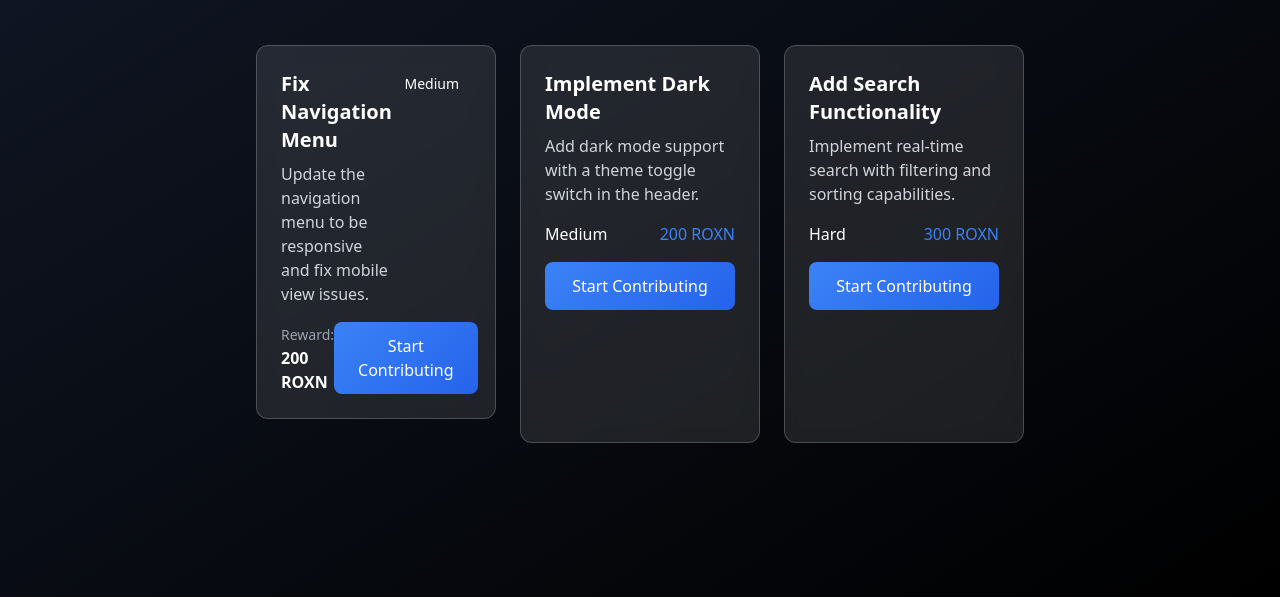
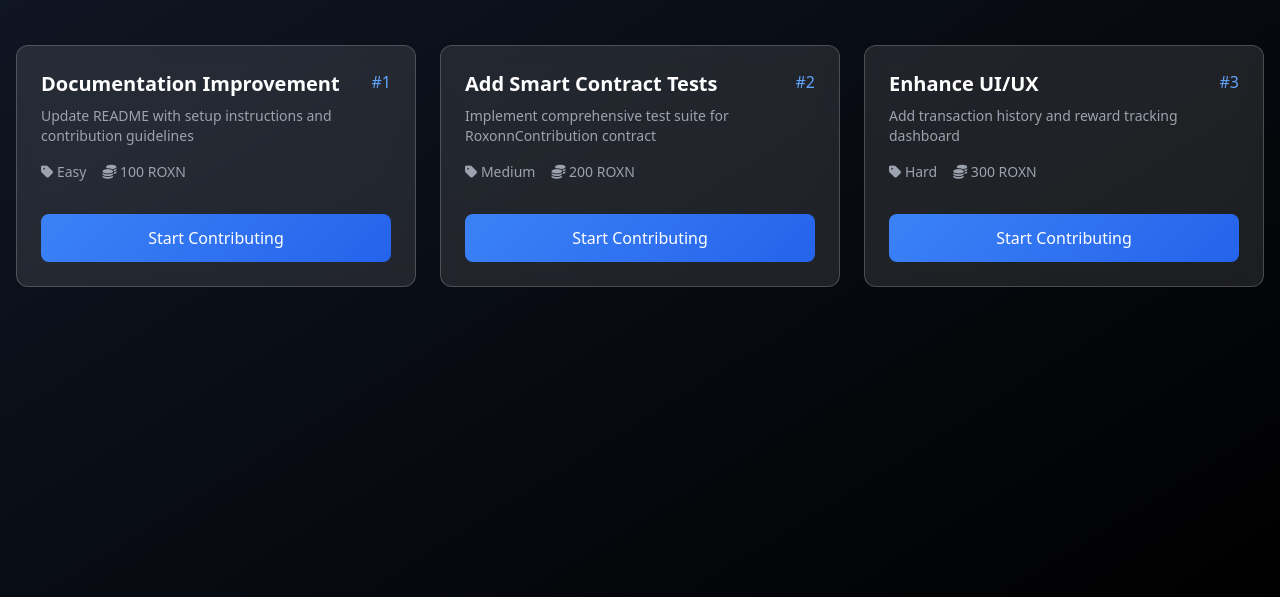
Before and after one commit to Roxonn-FutureTech/roxonn-contribution-guide, a website: page index.html in a window 1280 px wide. Shown: the part 203-800 px from the top of the page. Drawn offline with nearby package versions, Linux system fonts and the light colour scheme.

Commit message:
feat: add real GitHub issues and fix task card handling

```diff
--- a/index.html
+++ b/index.html
@@ -6,6 +6,7 @@
     <title>Roxonn Contribution Guide</title>
     <script src="https://cdn.tailwindcss.com"></script>
     <script src="https://cdn.jsdelivr.net/npm/web3@1.5.2/dist/web3.min.js"></script>
+    <link rel="stylesheet" href="https://cdnjs.cloudflare.com/ajax/libs/font-awesome/6.0.0/css/all.min.css" />
     <script src="js/web3.js"></script>
     <style>
         /* Glass Card */
@@ -215,65 +216,77 @@
             </p>
         </section>
 
-        <section class="max-w-3xl mx-auto space-y-6" id="tasks-container">
-            <div class="grid grid-cols-1 md:grid-cols-2 lg:grid-cols-3 gap-6 mt-8">
-                <!-- Task 1 -->
-                <div class="task-card glass-card p-6 mb-6" data-task-id="task-1" data-complexity="medium">
-                    <div class="flex justify-between items-start mb-4">
-                        <div>
-                            <h3 class="text-xl font-bold mb-2">Fix Navigation Menu</h3>
-                            <p class="text-gray-300">Update the navigation menu to be responsive and fix mobile view issues.</p>
-                        </div>
-                        <div class="task-complexity px-3 py-1 rounded text-sm" data-complexity="medium">
-                            Medium
+        <section class="grid grid-cols-1 md:grid-cols-2 lg:grid-cols-3 gap-6 mb-12">
+            <!-- Task 1: Documentation -->
+            <div class="task-card glass-card p-6" data-task-id="1" data-complexity="easy">
+                <div class="flex justify-between items-start mb-4">
+                    <div>
+                        <h3 class="text-xl font-bold mb-2">Documentation Improvement</h3>
+                        <p class="text-gray-400 text-sm mb-4">Update README with setup instructions and contribution guidelines</p>
+                        <div class="flex items-center text-sm text-gray-400 mb-4">
+                            <span class="mr-4">
+                                <i class="fas fa-tag"></i>
+                                Easy
+                            </span>
+                            <span>
+                                <i class="fas fa-coins"></i>
+                                100 ROXN
+                            </span>
                         </div>
                     </div>
-                    <div class="flex justify-between items-center">
-                        <div class="flex items-center space-x-4">
-                            <div class="reward-info">
-                                <span class="text-sm text-gray-400">Reward:</span>
-                                <span class="text-white font-bold">200 ROXN</span>
-                            </div>
-                        </div>
-                        <button onclick="App.showWorkflow(this)" class="contribute-btn">
-                            Start Contributing
-                        </button>
-                    </div>
+                    <a href="https://github.com/Roxonn-FutureTech/roxonn-contribution-guide/issues/1" target="_blank" class="text-blue-400 hover:text-blue-300">
+                        #1
+                    </a>
                 </div>
+                <button onclick="App.handleContribution(this)" class="contribute-btn w-full">Start Contributing</button>
+            </div>
 
-                <!-- Task 2 -->
-                <div class="task-card glass-card" data-task-id="task-2" data-complexity="medium">
-                    <div class="p-6">
-                        <h3 class="text-xl font-bold mb-2">Implement Dark Mode</h3>
-                        <p class="text-gray-300 mb-4">Add dark mode support with a theme toggle switch in the header.</p>
-                        <div class="flex flex-col gap-4">
-                            <div class="flex items-center justify-between">
-                                <span class="difficulty medium">Medium</span>
-                                <span class="task-reward">200 ROXN</span>
-                            </div>
-                            <button onclick="App.showWorkflow(this)" class="contribute-btn w-full">
-                                Start Contributing
-                            </button>
+            <!-- Task 2: Smart Contract Testing -->
+            <div class="task-card glass-card p-6" data-task-id="2" data-complexity="medium">
+                <div class="flex justify-between items-start mb-4">
+                    <div>
+                        <h3 class="text-xl font-bold mb-2">Add Smart Contract Tests</h3>
+                        <p class="text-gray-400 text-sm mb-4">Implement comprehensive test suite for RoxonnContribution contract</p>
+                        <div class="flex items-center text-sm text-gray-400 mb-4">
+                            <span class="mr-4">
+                                <i class="fas fa-tag"></i>
+                                Medium
+                            </span>
+                            <span>
+                                <i class="fas fa-coins"></i>
+                                200 ROXN
+                            </span>
                         </div>
                     </div>
+                    <a href="https://github.com/Roxonn-FutureTech/roxonn-contribution-guide/issues/2" target="_blank" class="text-blue-400 hover:text-blue-300">
+                        #2
+                    </a>
                 </div>
+                <button onclick="App.handleContribution(this)" class="contribute-btn w-full">Start Contributing</button>
+            </div>
 
-                <!-- Task 3 -->
-                <div class="task-card glass-card" data-task-id="task-3" data-complexity="hard">
-                    <div class="p-6">
-                        <h3 class="text-xl font-bold mb-2">Add Search Functionality</h3>
-                        <p class="text-gray-300 mb-4">Implement real-time search with filtering and sorting capabilities.</p>
-                        <div class="flex flex-col gap-4">
-                            <div class="flex items-center justify-between">
-                                <span class="difficulty hard">Hard</span>
-                                <span class="task-reward">300 ROXN</span>
-                            </div>
-                            <button onclick="App.showWorkflow(this)" class="contribute-btn w-full">
-                                Start Contributing
-                            </button>
+            <!-- Task 3: Frontend Enhancement -->
+            <div class="task-card glass-card p-6" data-task-id="3" data-complexity="hard">
+                <div class="flex justify-between items-start mb-4">
+                    <div>
+                        <h3 class="text-xl font-bold mb-2">Enhance UI/UX</h3>
+                        <p class="text-gray-400 text-sm mb-4">Add transaction history and reward tracking dashboard</p>
+                        <div class="flex items-center text-sm text-gray-400 mb-4">
+                            <span class="mr-4">
+                                <i class="fas fa-tag"></i>
+                                Hard
+                            </span>
+                            <span>
+                                <i class="fas fa-coins"></i>
+                                300 ROXN
+                            </span>
                         </div>
                     </div>
+                    <a href="https://github.com/Roxonn-FutureTech/roxonn-contribution-guide/issues/3" target="_blank" class="text-blue-400 hover:text-blue-300">
+                        #3
+                    </a>
                 </div>
+                <button onclick="App.handleContribution(this)" class="contribute-btn w-full">Start Contributing</button>
             </div>
         </section>
 
--- a/js/app.js
+++ b/js/app.js
@@ -192,16 +192,17 @@ const App = (function() {
                 throw new Error('Task card not found');
             }
 
-            const taskId = taskCard.dataset.taskId;
+            const taskId = taskCard.getAttribute('data-task-id');
             if (!taskId) {
                 throw new Error('Task ID not found');
             }
 
-            const complexity = taskCard.dataset.complexity || 'easy';
+            const complexity = taskCard.getAttribute('data-complexity') || 'easy';
             const steps = modal.querySelectorAll('.step');
             const loadingStep = modal.querySelector('.loading-step');
 
             // Show loading state
+            modal.classList.remove('hidden');
             steps.forEach(step => step.classList.remove('active'));
             loadingStep.classList.add('active');
             loadingStep.querySelector('p').textContent = 'Please confirm the transaction in your wallet...';
@@ -239,6 +240,7 @@ const App = (function() {
                 return;
             }
 
+            modal.classList.remove('hidden');
             const steps = modal.querySelectorAll('.step');
             const errorStep = modal.querySelector('.error-step');
 
@@ -251,8 +253,6 @@ const App = (function() {
                     errorMessage = 'Transaction was rejected in your wallet';
                 } else if (errorMessage.includes('insufficient funds')) {
                     errorMessage = 'Insufficient XDC balance for gas fees';
-                } else if (errorMessage.includes('Task card not found')) {
-                    errorMessage = 'Could not find the task information. Please try again.';
                 }
 
                 errorStep.querySelector('.error-message').textContent = errorMessage;
```
